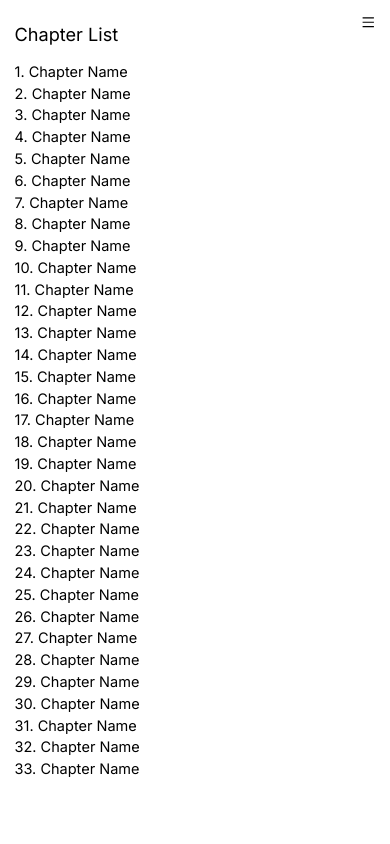
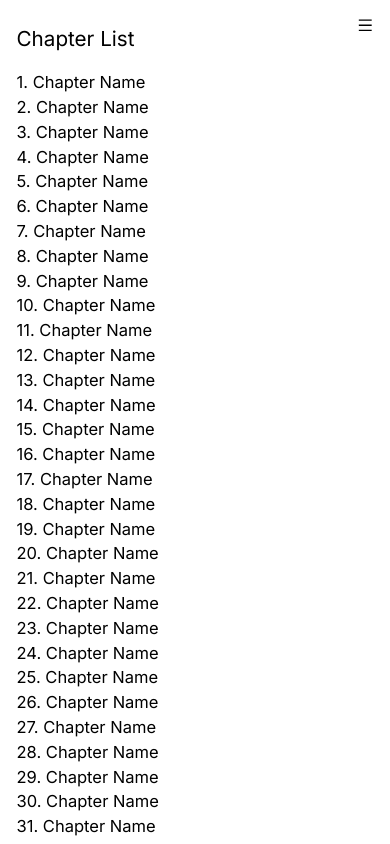
Before and after one commit to deniandriancode/durusullughah, a Next.js app: page / in a window 390 px wide. Shown: the top 844 px of the page. Built offline with nearby package versions, Linux system fonts and the light colour scheme.

Commit message:
fix mobile side nav

```diff
--- a/app/globals.css
+++ b/app/globals.css
@@ -3,7 +3,7 @@
 @tailwind utilities;
 
 :root {
-    font-size: calc(13px + 0.390625vw);
+    font-size: calc(15px + 0.390625vw);
 }
 
 .arabic {
--- a/app/page.tsx
+++ b/app/page.tsx
@@ -6,9 +6,11 @@ import { useState } from 'react';
 
 export default function Home() {
   const [openSidenav, setOpenSidenav] = useState(true);
+  const [openMobileSidenav, setOpenMobileSidenav] = useState(false);
 
   function handleToggleSidenav() {
     setOpenSidenav(!openSidenav);
+    setOpenMobileSidenav(!openMobileSidenav);
   }
 
   return (
@@ -16,6 +18,7 @@ export default function Home() {
       <SideNav
         handleToggleSidenav={handleToggleSidenav}
         openSidenav={openSidenav}
+        openMobileSidenav={openMobileSidenav}
       />
       <MainContent openSidenav={openSidenav} />
     </main>
--- a/app/ui/book.tsx
+++ b/app/ui/book.tsx
@@ -7,9 +7,10 @@ const arabicFont = Noto_Naskh_Arabic({ subsets: ['arabic'], weight: ['400', '700
 
 interface SideNavT {
   handleToggleSidenav: any,
-  openSidenav: boolean
+  openSidenav: boolean,
+  openMobileSidenav: boolean
 };
-export function SideNav({ handleToggleSidenav, openSidenav }: SideNavT) {
+export function SideNav({ handleToggleSidenav, openSidenav, openMobileSidenav }: SideNavT) {
   return (
     <>
       <button className={`fixed top-4 hidden lg:inline left-4 ${openSidenav && 'lg:left-[310px]'}`}><AiOutlineMenu onClick={handleToggleSidenav} /></button>
@@ -51,7 +52,7 @@ export function SideNav({ handleToggleSidenav, openSidenav }: SideNavT) {
           <li><Link href="#" className="hover:underline">33. Chapter Name</Link></li>
         </ul>
       </nav> }
-      <button className={`fixed top-4 inline lg:hidden z-[10] ${openSidenav ? 'right-4 min-[487px]:left-[310px]' : 'right-4 min-[487px]:left-4'}`}><AiOutlineMenu onClick={handleToggleSidenav} /></button>
+      <button className={`fixed top-4 inline lg:hidden z-[10] ${openMobileSidenav ? 'right-4 min-[487px]:left-[310px]' : 'right-4 min-[487px]:left-4'}`}><AiOutlineMenu onClick={handleToggleSidenav} /></button>
       { openSidenav && <nav className={`fixed top-0 left-0 bg-white h-full px-4 py-6 w-full min-[487px]:w-[300px] overflow-y-auto block lg:hidden`}>
         <p className="text-xl">Chapter List</p>
         <ul className="my-4">
```
